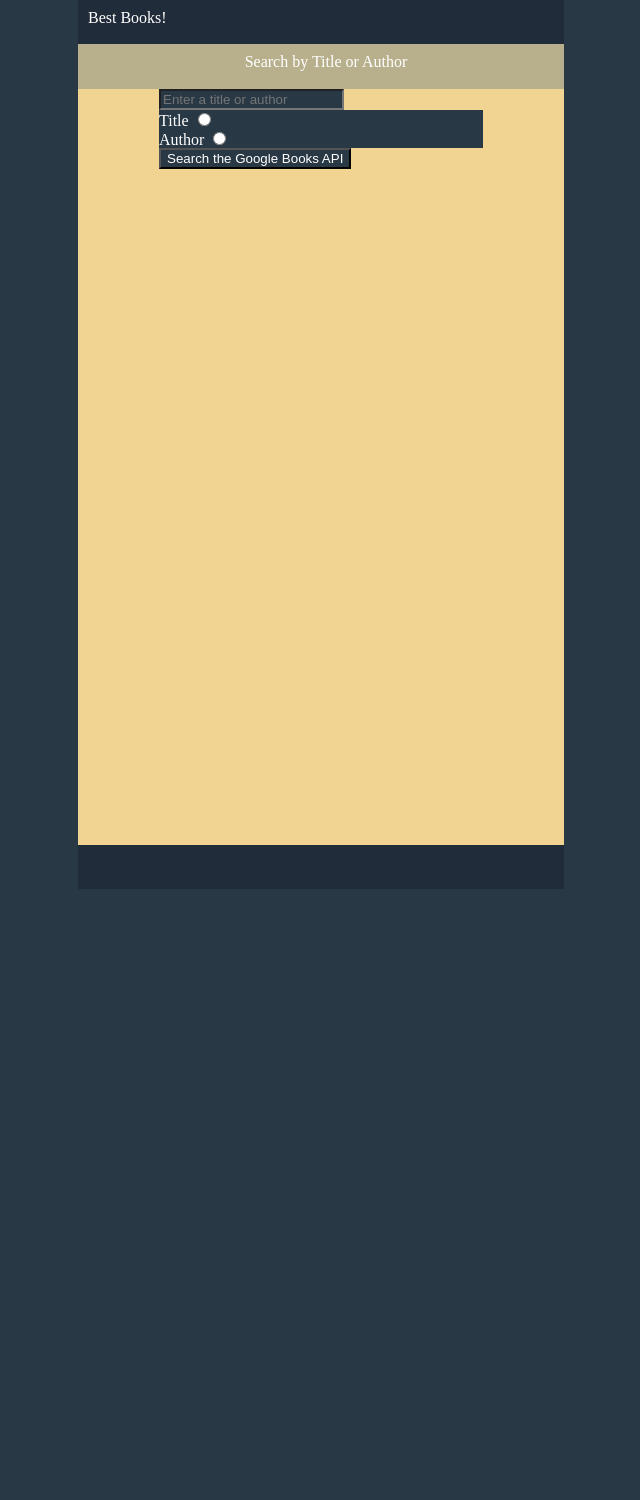
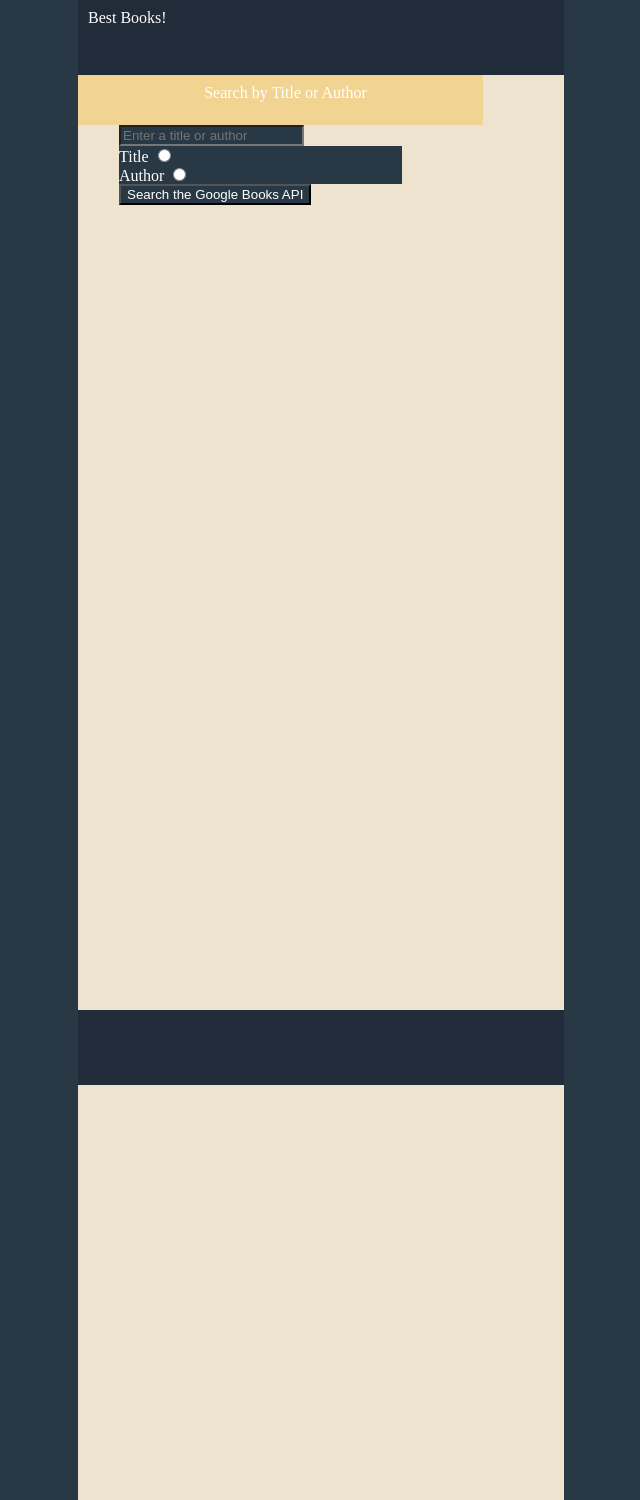
Before and after one commit to sarahshatto/BookApp, a Node server app: page /searches in a window 1280 px wide. Shown: the whole page, without its empty margins (319-959 px from the left). Before the commit the page ends 845 px from the top, so only its background shows below. Run offline with Node 20, Linux system fonts and the light colour scheme; some libraries are stand-ins or nearby versions.

Commit message:
CSS making progress

```diff
--- a/public/styles/base.css
+++ b/public/styles/base.css
@@ -17,27 +17,32 @@
 }
 
 body{
-  background-color: #F2D492;
+  background-color: #ede3ce;
   display: grid;
-  grid-template-columns: 81px 81px 81px 81px 81px 81px;
-  grid-template-rows: 5% 5% 85% 5%;
-  height: 889px;
+  grid-template-columns: 41px 40px 81px 81px 81px 81px 40px 41px;
+  grid-template-rows: 75px 50px 50px 70px 30px 70px 30px 70px 30px 70px 30px 70px 30px 45px 30px 30px 30px 100px 30px 70px 75px;
+  height: 1500px;
   margin: auto;
   width: 486px;
 }
 
 footer{
     background-color: #202C39;
-    grid-row-start:4;
-    grid-column: 1 / span 6;
+    grid-row-start:21;
+    grid-column: 1 / span 8;
 }
 
 header{
   background-color: #202C39;
   grid-row-start:1;
-  grid-column: 1 / span 6;
+  grid-column: 1 / span 8;
 }
 
+#subhead{
+  background-color: #f2d492;
+  grid-row-start:2;
+  grid-column: 1 / span 8;
+}
 #headerp{
   background-color: #202C39;
   text-align: left;
@@ -50,19 +55,19 @@ header{
 #searchOptions{
   grid-row-start:3;
   grid-column: 2 / span 4;
-  background-color: #F2D492
+  background-color: #ede3ce;
 }
 
 /* will unify after resolving font sizes */
 #searchTitle{
-  background-color: #B8B08D;
+  background-color: #F2D492;
   grid-row-start: 2;
   grid-column: 1 / span 6;
   text-align: center;
 }
 
 #searchTitle--p{
-  background-color: #B8B08D;
+  background-color: #F2D492;
   text-align: center;
   padding-left: 10px;
   padding-top: 10px;
@@ -89,3 +94,21 @@ label span {
 /* fieldset {
   width: 50%;
 } */
+
+#titleOrAuthorEntry{
+  background-color: blueviolet;
+  /* grid-row-start:3; */
+  grid-column: 1 / span 4;
+}
+
+#outerContainer{
+  background-color: #ede3ce;
+  border: 1px solid black;
+  grid-column: 3 / span 4;
+  grid-row: 4 / span 16;
+  z-index: 1;
+}
+
+.img--searched{
+  grid-column: 4 / span 6;
+}
--- a/views/pages/books/show.ejs
+++ b/views/pages/books/show.ejs
@@ -16,3 +16,5 @@
  </footer>
 </body>
 </html>
+
+<!-- BOOKS/SHOW -->
--- a/views/pages/searches/show.ejs
+++ b/views/pages/searches/show.ejs
@@ -26,3 +26,5 @@
     </footer>
   </body>
 </html>
+
+<!-- SEARCHES/SHOW -->
```
Also changed, not shown: views/pages/index.ejs (+12 -10 lines).
